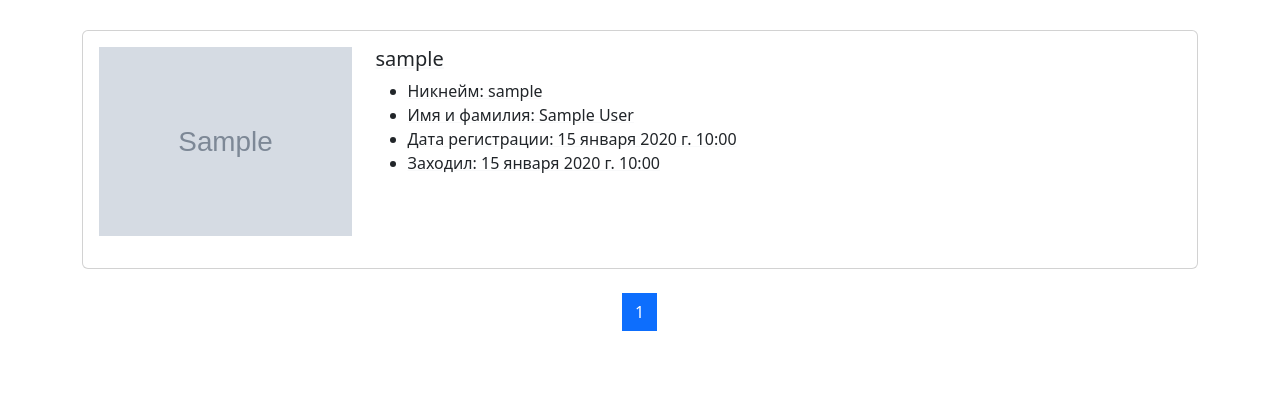
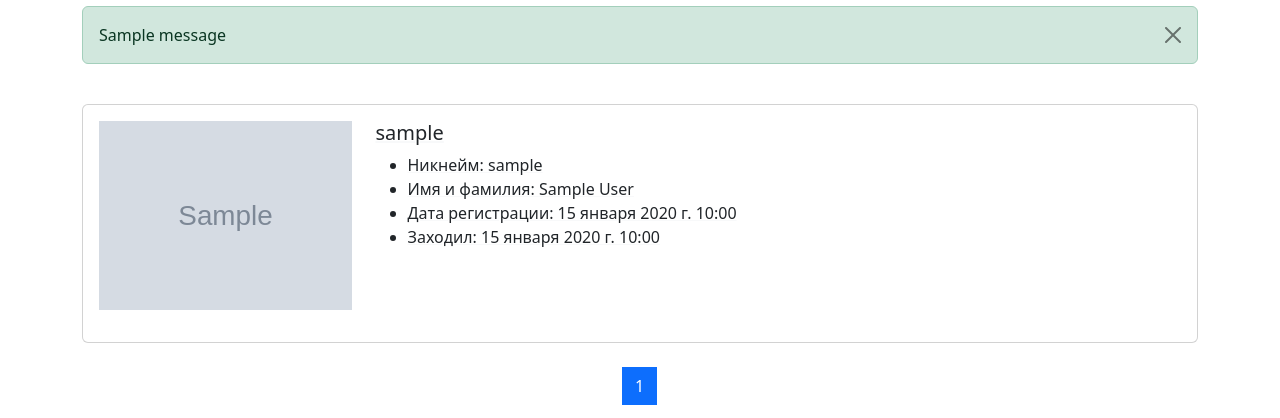
Before and after one commit to PatakIN13/DjangoAuthProject, a Django app: page / in a window 1280 px wide. Shown: the part 106-524 px from the top of the page. Run offline with Django 5.2, Linux system fonts and the light colour scheme; tables that the repository leaves empty hold one stand-in row (values such as "Sample post"); grey boxes marked "Sample" are stand-in pictures; one stand-in notice (Sample message) is shown; some libraries are stand-ins or nearby versions.

Commit message:
feat: добавлен вывод уведомления в шаблоне

```diff
--- a/app/templates/base.html
+++ b/app/templates/base.html
@@ -14,6 +14,7 @@
             {% include "components/nav.html" %}
             <h1>{% block header %}{% endblock header %}</h1>
         </header>
+        {% include 'components/messages.html' %}
         <div>{% block content%}{% endblock content %}</div>
     </div>
     </body>
--- /dev/null
+++ b/app/templates/components/messages.html
@@ -0,0 +1,8 @@
+{% if messages %}
+{% for message in messages %}
+    <div class="alert alert-{% if message.tags %}{{ message.tags }}{% endif %} alert-dismissible fade show" role="alert">
+        <i class="fas fa-info-circle"></i> {{message}}
+        <button type="button" class="btn-close" data-bs-dismiss="alert" aria-label="Close"></button>
+    </div>
+{% endfor %}
+{% endif %}
```
